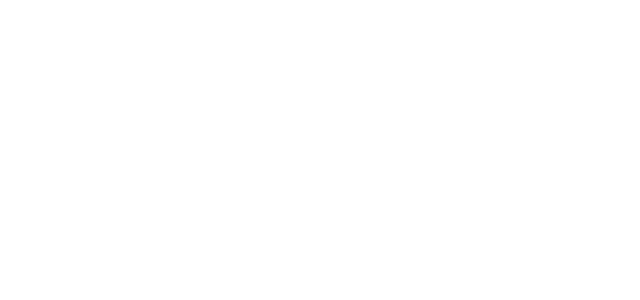
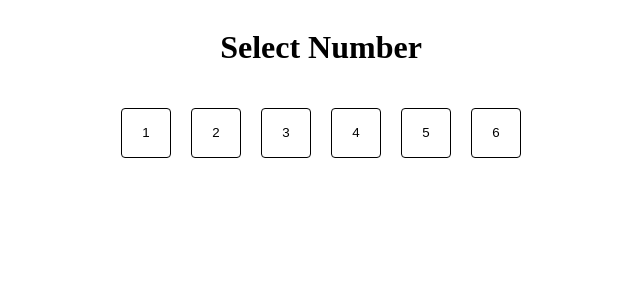
Before and after one commit to xdrahulagrawal/dice-game, a React (Create React App) app: page / in a window 1280 px wide. Both pictures are taken after a click on the button "Start Game". Shown: the top 300 px of the page, without its empty margins (319-959 px from the left). Built offline with nearby package versions, Linux system fonts and the light colour scheme.

Commit message:
play game number implement

```diff
--- /dev/null
+++ b/src/assests/styles/play-game.css
@@ -0,0 +1,32 @@
+.play-game-container{
+    display: flex;
+    flex-direction: column;
+}
+
+.play-game-container-item1-heading{
+    font-size: 32px;
+    text-align: center;
+}
+
+.play-game-container-item2-numbers{
+    display: flex;
+    justify-content: center;
+    margin-top: 20px;
+    gap: 20px;
+}
+
+.button-numbers{
+    width: 50px;
+    height: 50px;
+    border: 1px solid black;
+    color: black;
+    background-color: white;
+    border-radius: 4px;
+    color: black;
+    cursor: pointer;
+}
+
+.button-numbers:hover{
+    border: 1px solid blue;
+    color: blue;
+}
--- a/src/components/Home.jsx
+++ b/src/components/Home.jsx
@@ -1,4 +1,5 @@
 import React, { useState } from 'react'
+import PlayGame from './PlayGame'
 import StartGame from './StartGame'
 
 
@@ -7,7 +8,7 @@
     return (
         <>
             {
-                gameStarted ? <></> : <StartGame setGameStarted={setGameStarted} />}
+                gameStarted ? <PlayGame/> : <StartGame setGameStarted={setGameStarted} />}
         </>
     )
 }
--- /dev/null
+++ b/src/components/PlayGame.jsx
@@ -0,0 +1,21 @@
+import React from 'react'
+import '../assests/styles/play-game.css'
+
+
+function PlayGame() {
+    const numbers = [1, 2, 3, 4, 5, 6]
+    return (
+        <div className='play-game-container'>
+            <h1 className='play-game-container-item1-heading'>Select Number</h1>
+            <div className='play-game-container-item2-numbers'>
+                {
+                    numbers.map((num, index) => {
+                        return <button className='button-numbers' key={index}>{num}</button>
+                    })
+                }
+            </div>
+        </div>
+    )
+}
+
+export default PlayGame
--- a/src/components/StartGame.jsx
+++ b/src/components/StartGame.jsx
@@ -1,5 +1,5 @@
 import dices from '../assests/images/dices.png'
-import '../assests/styles/home.css'
+import '../assests/styles/start-game.css'
 
 function StartGame({ setGameStarted }) {
     return (
```
Also changed, not shown: src/assests/styles/start-game.css (renamed from src/assests/styles/home.css).
